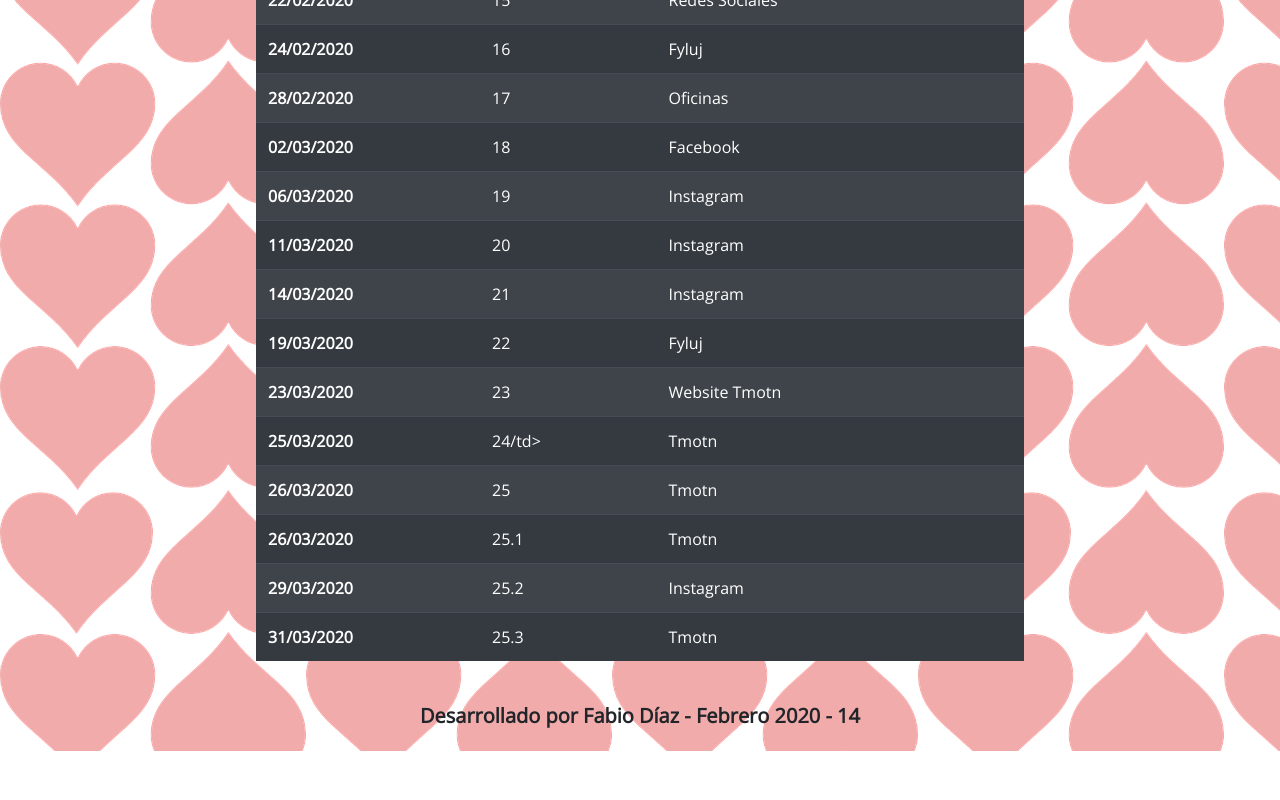
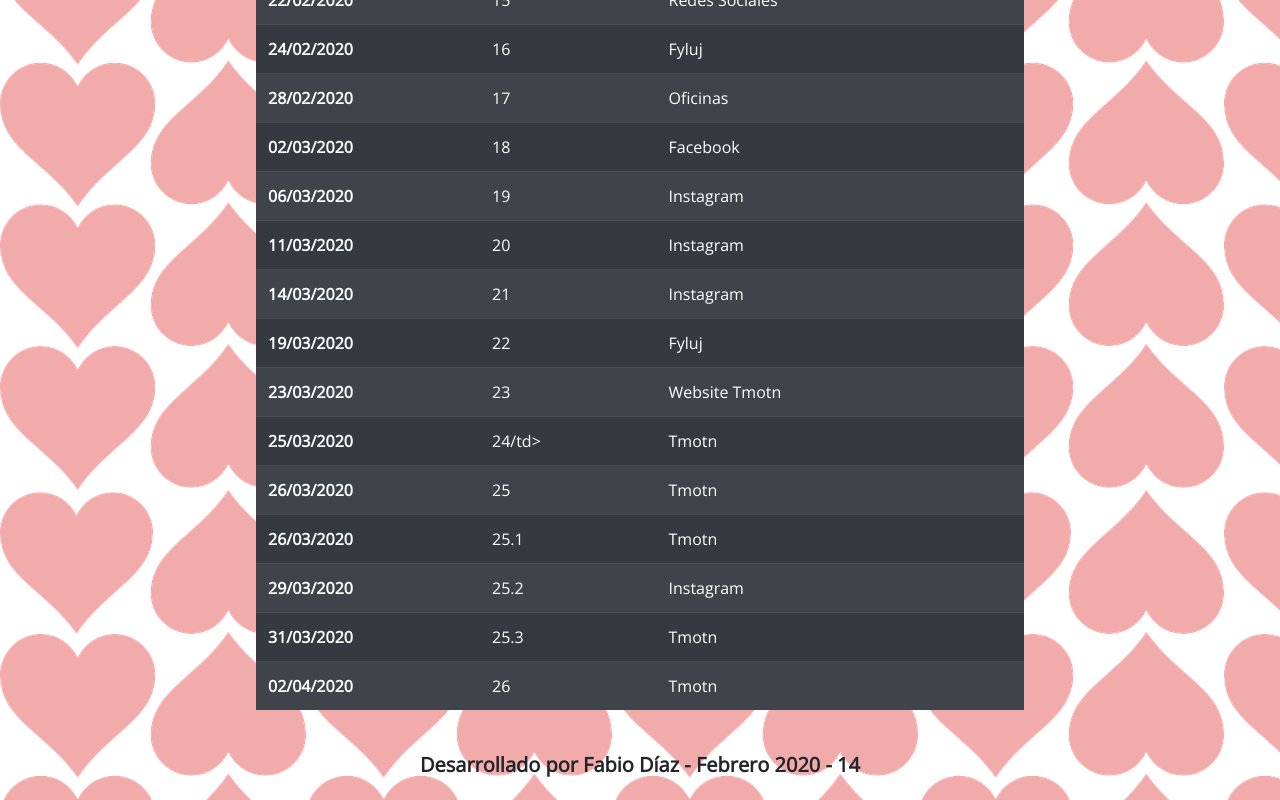
Before and after one commit to diazfabio18/San_Valentin, a plain HTML site: page index.html in a window 1280 px wide. Shown: the part 3350-4150 px from the top of the page. Before the commit the page ends 4101 px from the top, so only its background shows below. Drawn offline with nearby package versions, Linux system fonts and the light colour scheme.

Commit message:
26 añadido

```diff
--- a/index.html
+++ b/index.html
@@ -265,6 +265,12 @@
             <td>Tmotn</td>
           </tr>
 
+          <tr>
+            <th scope="row">02/04/2020</th>
+            <td>26</td>
+            <td>Tmotn</td>
+          </tr>
+
         </tbody>
       </table>
 
```
